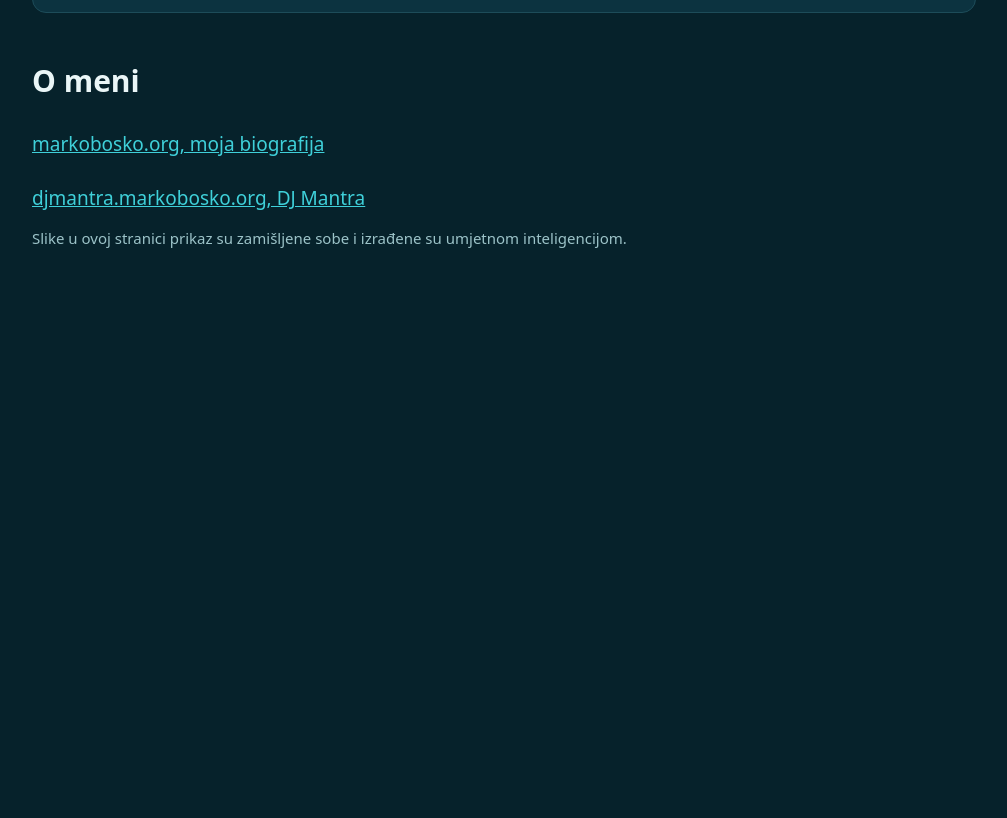
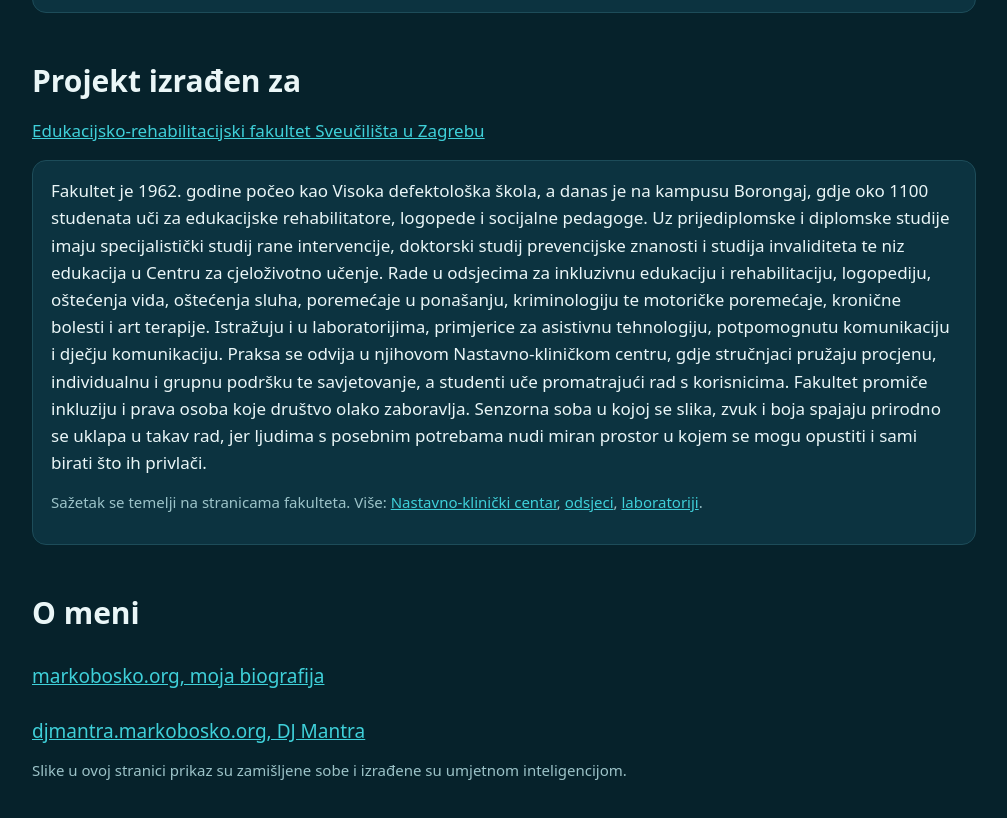
Before and after one commit to markoboskoauroville/MARKOBOSKO_THERAPIES, a plain HTML site: page site/index.html in a window 1280 px wide. Shown: the part 8591-9409 px from the top of the page, without its empty margins (136-1143 px from the left). Before the commit the page ends 8911 px from the top, so only its background shows below. Drawn offline with Linux system fonts and the light colour scheme; no server answers.

Commit message:
Add 'Projekt izrađen za' section: ERF, University of Zagreb
Co-Authored-By: Claude Sonnet 5.5 <noreply@anthropic.com>
Claude-Session: https://claude.ai/code/session_01NceKU9CD57DmmcThDwnk3v

```diff
--- a/site/index.html
+++ b/site/index.html
@@ -132,6 +132,15 @@
 </div>
 </section>
 
+<section id="izradeno-za">
+<h2>Projekt izrađen za</h2>
+<p><a href="https://www.erf.unizg.hr" rel="noopener">Edukacijsko-rehabilitacijski fakultet Sveučilišta u Zagrebu</a></p>
+<div class="card">
+<p>Fakultet je 1962. godine počeo kao Visoka defektološka škola, a danas je na kampusu Borongaj, gdje oko 1100 studenata uči za edukacijske rehabilitatore, logopede i socijalne pedagoge. Uz prijediplomske i diplomske studije imaju specijalistički studij rane intervencije, doktorski studij prevencijske znanosti i studija invaliditeta te niz edukacija u Centru za cjeloživotno učenje. Rade u odsjecima za inkluzivnu edukaciju i rehabilitaciju, logopediju, oštećenja vida, oštećenja sluha, poremećaje u ponašanju, kriminologiju te motoričke poremećaje, kronične bolesti i art terapije. Istražuju i u laboratorijima, primjerice za asistivnu tehnologiju, potpomognutu komunikaciju i dječju komunikaciju. Praksa se odvija u njihovom Nastavno-kliničkom centru, gdje stručnjaci pružaju procjenu, individualnu i grupnu podršku te savjetovanje, a studenti uče promatrajući rad s korisnicima. Fakultet promiče inkluziju i prava osoba koje društvo olako zaboravlja. Senzorna soba u kojoj se slika, zvuk i boja spajaju prirodno se uklapa u takav rad, jer ljudima s posebnim potrebama nudi miran prostor u kojem se mogu opustiti i sami birati što ih privlači.</p>
+<p class="note">Sažetak se temelji na stranicama fakulteta. Više: <a href="https://www.erf.unizg.hr/o_fakultetu/ustroj_i_upravljanje/nkc" rel="noopener">Nastavno-klinički centar</a>, <a href="https://www.erf.unizg.hr/o_fakultetu/ustroj_i_upravljanje/odsjeci" rel="noopener">odsjeci</a>, <a href="https://www.erf.unizg.hr/o_fakultetu/ustroj_i_upravljanje/laboratoriji" rel="noopener">laboratoriji</a>.</p>
+</div>
+</section>
+
 <section id="o-meni" class="about">
 <h2>O meni</h2>
 <a href="https://markobosko.org" rel="noopener">markobosko.org, moja biografija</a>
```
